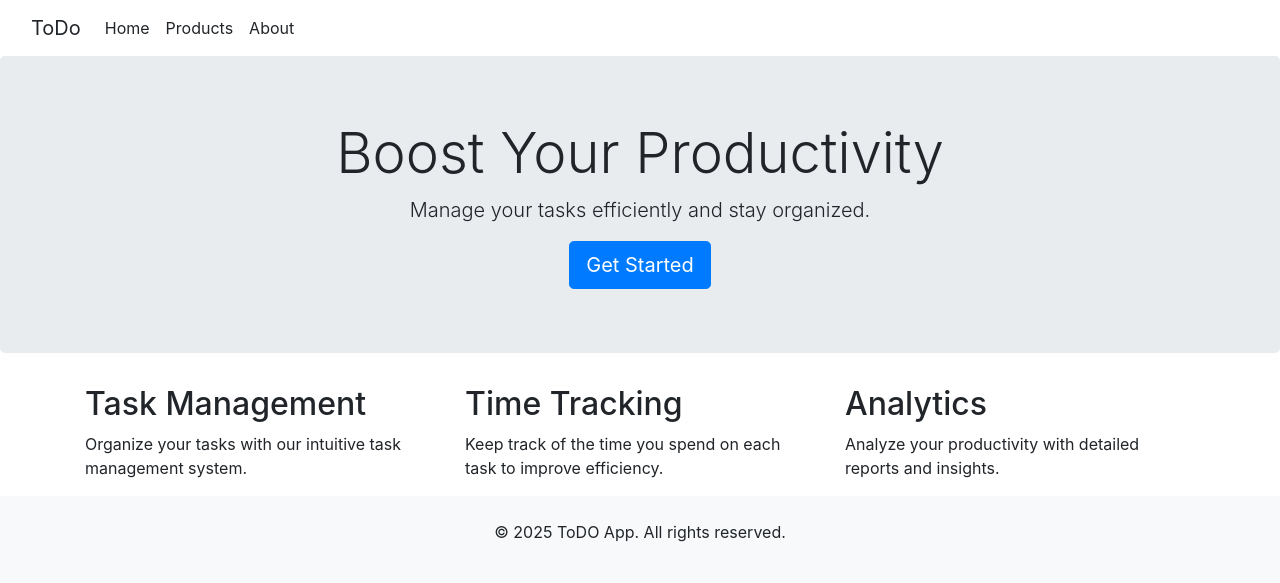
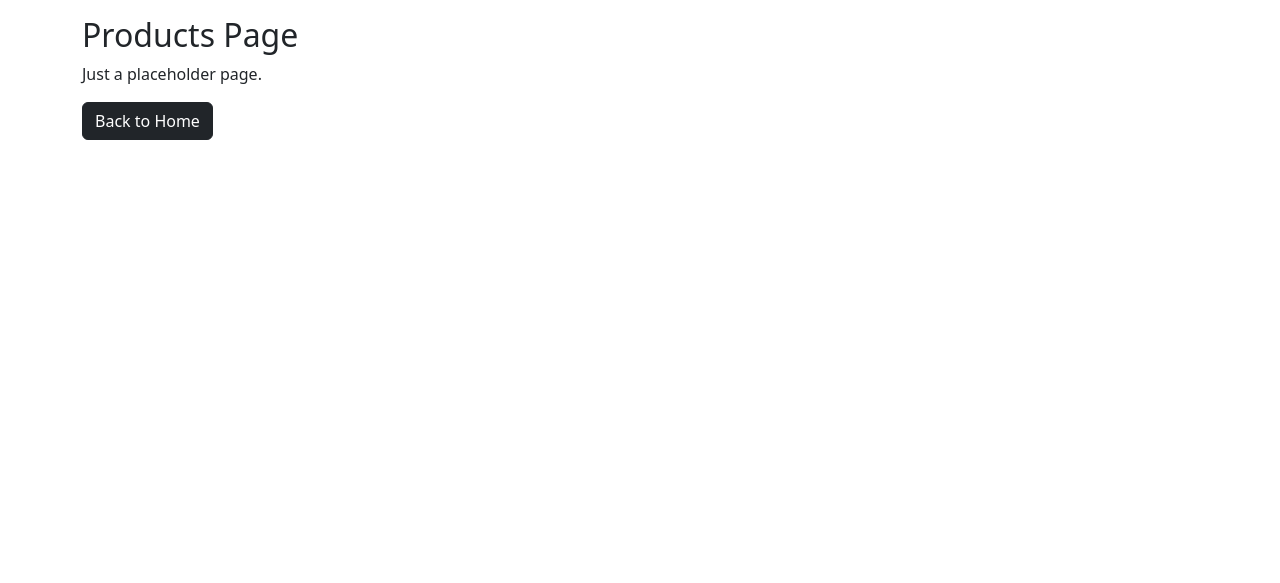
Before and after one commit to Aniket-Chinchankar/ToDo-list, a Flask app: page /products in a window 1280 px wide. Shown: the top 583 px of the page. Run offline with Flask 3, Linux system fonts and the light colour scheme; some libraries are stand-ins or nearby versions.

Commit message:
Update products.html

```diff
--- a/templates/products.html
+++ b/templates/products.html
@@ -3,68 +3,14 @@
 <head>
     <meta charset="UTF-8">
     <meta name="viewport" content="width=device-width, initial-scale=1.0">
-    <title>Productivity App</title>
-    <!-- Bootstrap CSS -->
-    <link href="https://stackpath.bootstrapcdn.com/bootstrap/4.5.2/css/bootstrap.min.css" rel="stylesheet">
-    <style>
-        .navbar-nav .nav-link {
-            color: inherit !important; /* Inherit the color from the parent element */
-        }
-        .navbar-brand {
-            color: inherit !important; /* Change the color of the "ToDo" brand text */
-        }
-    </style>
+    <title>Products</title>
+    <link href="https://cdn.jsdelivr.net/npm/bootstrap@5.3.3/dist/css/bootstrap.min.css" rel="stylesheet">
 </head>
 <body>
-    <!-- Navigation Bar -->
-    <nav class="navbar navbar-expand-lg bg-body-tertiary">
-      <div class="container-fluid">
-          <a class="navbar-brand" href="{{ url_for('home') }}">ToDo</a>
-          <button class="navbar-toggler" type="button" data-bs-toggle="collapse" data-bs-target="#navbarNav">
-              <span class="navbar-toggler-icon"></span>
-          </button>
-          <div class="collapse navbar-collapse" id="navbarNav">
-              <ul class="navbar-nav">
-                  <li class="nav-item"><a class="nav-link active" href="{{ url_for('home') }}">Home</a></li>
-                  <li class="nav-item"><a class="nav-link" href="{{ url_for('products') }}">Products</a></li>
-                  <li class="nav-item"><a class="nav-link" href="{{ url_for('about') }}">About</a></li>
-              </ul>
-          </div>
-      </div>
-  </nav>
-    <!-- Hero Section -->
-    <header class="jumbotron text-center">
-        <h1 class="display-4">Boost Your Productivity</h1>
-        <p class="lead">Manage your tasks efficiently and stay organized.</p>
-        <a href="#" class="btn btn-primary btn-lg">Get Started</a>
-    </header>
-
-    <!-- Features Section -->
-    <section class="container">
-        <div class="row">
-            <div class="col-md-4">
-                <h2>Task Management</h2>
-                <p>Organize your tasks with our intuitive task management system.</p>
-            </div>
-            <div class="col-md-4">
-                <h2>Time Tracking</h2>
-                <p>Keep track of the time you spend on each task to improve efficiency.</p>
-            </div>
-            <div class="col-md-4">
-                <h2>Analytics</h2>
-                <p>Analyze your productivity with detailed reports and insights.</p>
-            </div>
-        </div>
-    </section>
-
-    <!-- Footer -->
-    <footer class="bg-light text-center py-4">
-        <p>&copy; 2025 ToDO App. All rights reserved.</p>
-    </footer>
-
-    <!-- Bootstrap JS and dependencies -->
-    <script src="https://code.jquery.com/jquery-3.5.1.slim.min.js"></script>
-    <script src="https://cdn.jsdelivr.net/npm/@popperjs/core@2.5.2/dist/umd/popper.min.js"></script>
-    <script src="https://stackpath.bootstrapcdn.com/bootstrap/4.5.2/js/bootstrap.min.js"></script>
+    <div class="container my-3">
+        <h2>Products Page</h2>
+        <p>Just a placeholder page.</p>
+        <a href="{{ url_for('home') }}" class="btn btn-dark">Back to Home</a>
+    </div>
 </body>
 </html>
```
